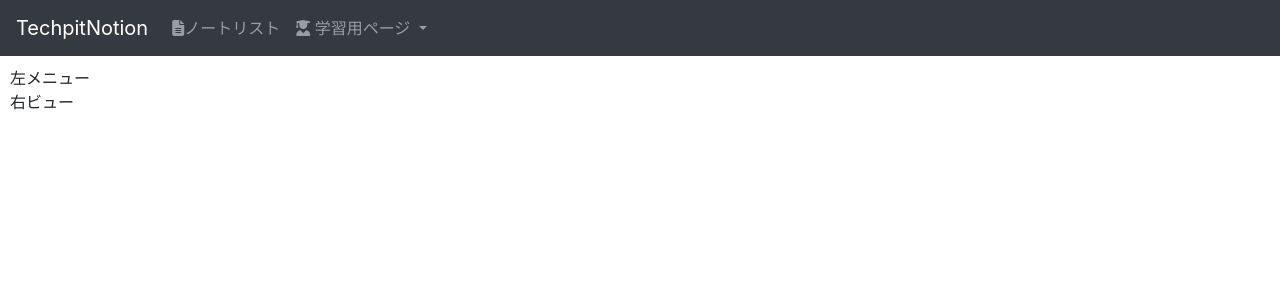
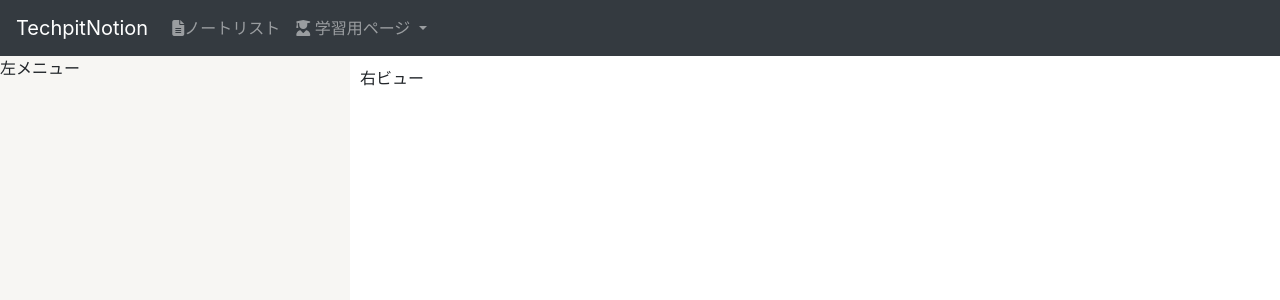
Before and after one commit to amam2442/memo-vue, a Vue app: page / in a window 1280 px wide. Shown: the top 300 px of the page. Built offline with nearby package versions, Linux system fonts and the light colour scheme.

Commit message:
mainpageに

```diff
--- a/package.json
+++ b/package.json
@@ -9,7 +9,8 @@
   },
   "dependencies": {
     "core-js": "^3.8.3",
-    "vue": "^2.6.14"
+    "vue": "^2.6.14",
+    "vue-router": "^3.5.3"
   },
   "devDependencies": {
     "@babel/core": "^7.12.16",
--- a/src/components/MainPage.vue
+++ b/src/components/MainPage.vue
@@ -17,6 +17,17 @@ export default {
 
 <style scoped>
 .main-page {
+  display: flex;
+  height: calc(100vh - 60px);
+}
+
+.left-menu {
+  width: 350px;
+  background-color: #f7f6f3;
+}
+.right-view {
+  flex-grow: 1;
   padding: 10px;
 }
+
 </style>
```
Also changed, not shown: 1 other file (tests, documents, lock files or other folders).
